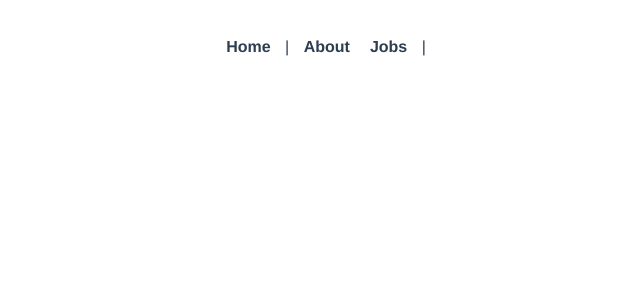
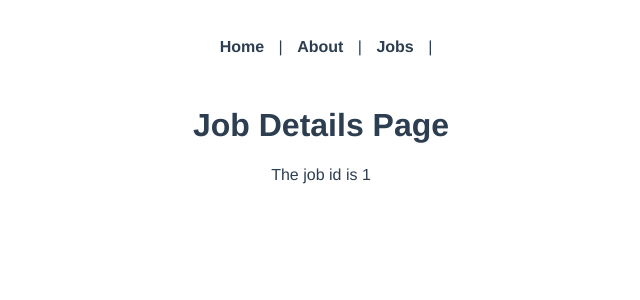
Before and after one commit to nathangiose/Router-Configuration, a Vue app: page /jobs/1 in a window 1280 px wide. Before the commit this address had no page. Shown: the top 300 px of the page, without its empty margins (319-959 px from the left). Built offline with nearby package versions, Linux system fonts and the light colour scheme.

Commit message:
configuring route parameters

```diff
--- a/src/App.vue
+++ b/src/App.vue
@@ -1,7 +1,7 @@
 <template>
   <div id="nav">
     <router-link to="/">Home</router-link> |
-    <router-link :to="{ name:'About'}">About</router-link>
+    <router-link :to="{ name:'About'}">About</router-link> |
     <router-link :to="{ name:'Jobs'}">Jobs</router-link> |
 
   </div>
--- a/src/router/index.js
+++ b/src/router/index.js
@@ -2,6 +2,7 @@
 import Home from '../views/Home.vue'
 import About from '../views/About.vue'
 import Jobs from '../views/jobs/Jobs.vue'
+import JobDetails from '../views/jobs/JobDetails.vue'
 
 const routes = [
   {
@@ -21,6 +22,11 @@
     path: '/jobs',
     name: 'Jobs',
     component: Jobs
+  },
+  {
+    path: '/jobs/:id',
+    name: 'JobDetails',
+    component: JobDetails
   }
 ]
 
--- a/src/views/jobs/JobDetails.vue
+++ b/src/views/jobs/JobDetails.vue
@@ -0,0 +1,19 @@
+<template>
+    <h1>Job Details Page</h1>
+    <p>The job id is {{ id }}</p>
+</template>
+
+<script>
+export default {
+    data() {
+        return{
+            id: this.$route.params.id
+        }
+    }
+
+}
+</script>
+
+<style>
+
+</style>
```
